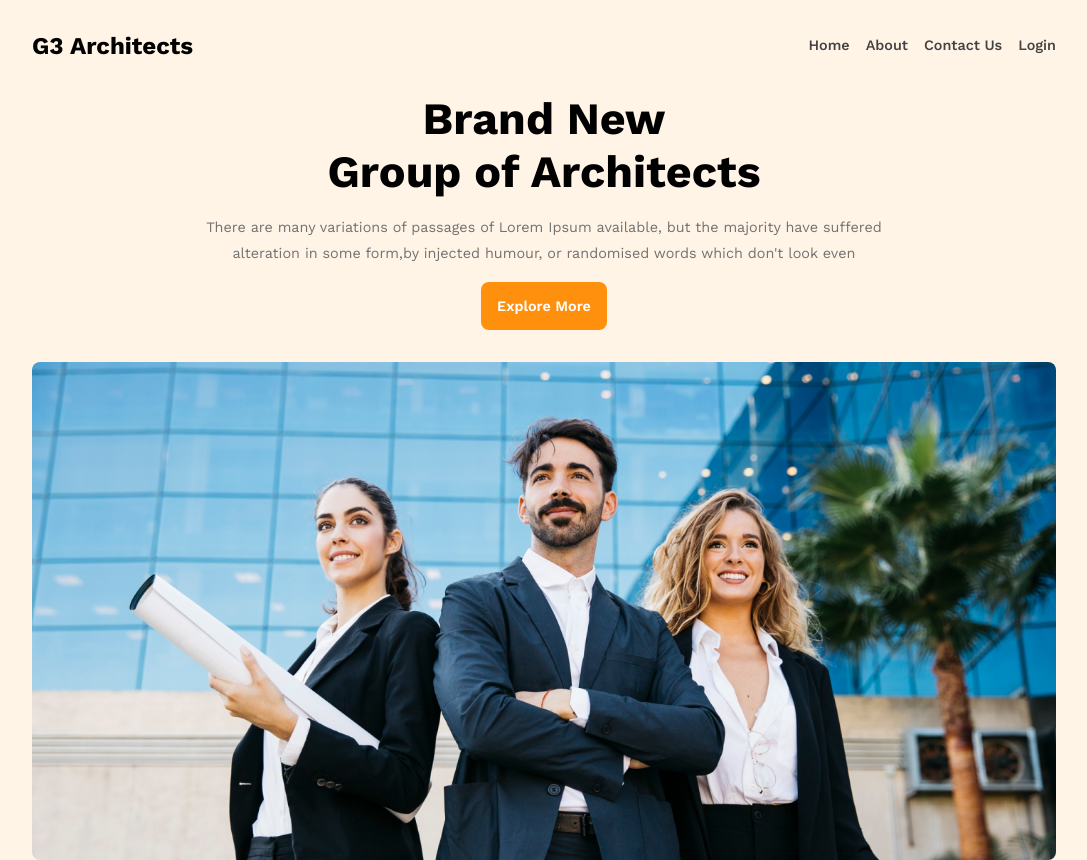
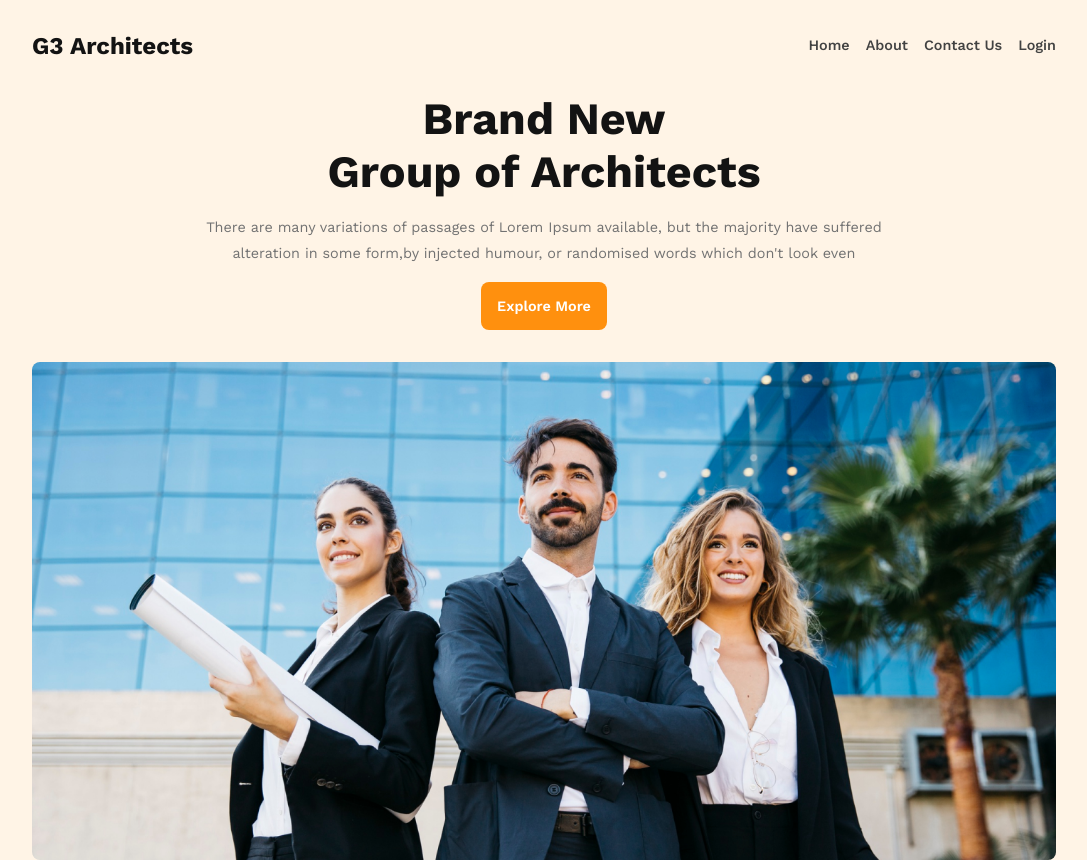
Before and after one commit to suraiya-jahan-bhuiyan-sraboni/g3-architects, a plain HTML site: page index.html in a window 1280 px wide. Shown: the top 860 px of the page, without its empty margins (96-1183 px from the left). Drawn offline with nearby package versions, Linux system fonts and the light colour scheme.

Commit message:
customizing

```diff
--- a/styles.css
+++ b/styles.css
@@ -27,6 +27,9 @@ p {
     font-style: normal;
     font-weight: 400;
     line-height: 26px;
+}
+h1,h3{
+    color: var(--dark-01);
 }
 
 img {
```
